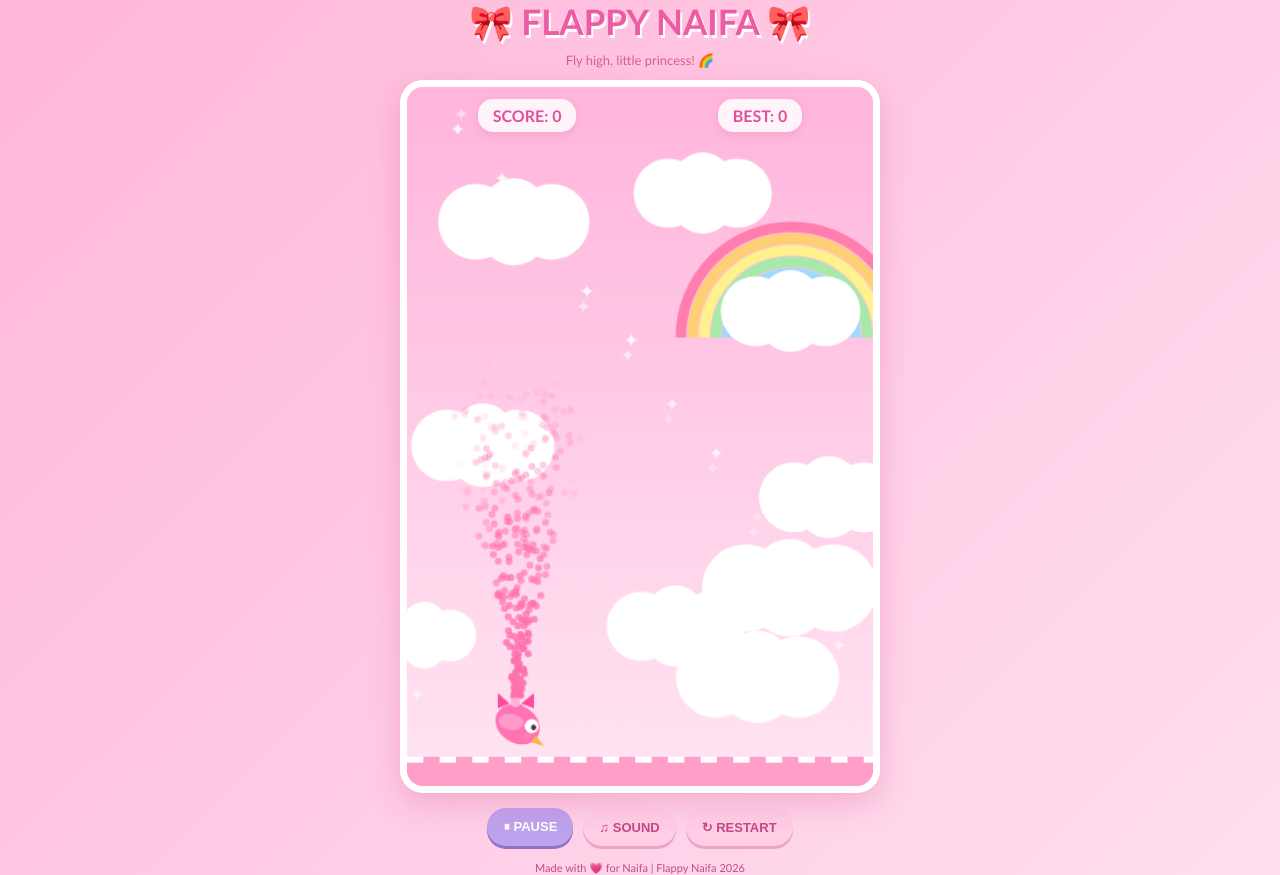
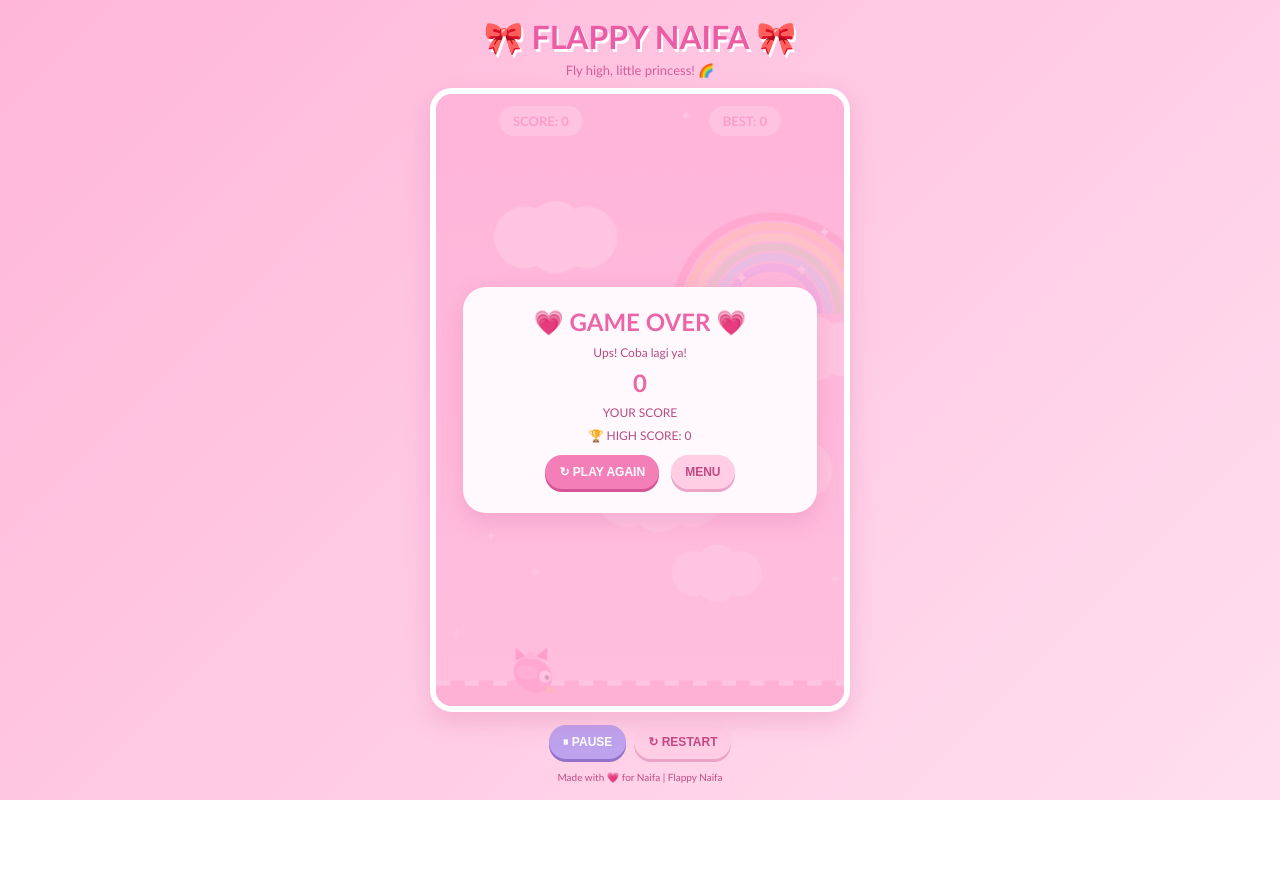
Before and after one commit to faqihdillah/project-faqih, a plain HTML site: page index.html in a window 1280 px wide. Both pictures are taken after a click on the button "▶ START GAME". After the commit the page ends 800 px from the top, so only its background shows below. Drawn offline with Linux system fonts and the light colour scheme.

Commit message:
Add files via upload

```diff
--- a/index.html
+++ b/index.html
@@ -3,7 +3,7 @@
 <html lang="id">
 <head>
 <meta charset="UTF-8">
-<meta name="viewport" content="width=device-width, initial-scale=1.0">
+<meta name="viewport" content="width=device-width, initial-scale=1, maximum-scale=1, user-scalable=no">
 <title>Flappy Naifa 🎀</title>
 
 <style>
@@ -22,34 +22,34 @@ body {
     justify-content: center;
     overflow: hidden;
     color: #d94d91;
+    touch-action: manipulation;
 }
 
 .game-container {
-    width: min(95vw, 480px);
+    width: min(95vw, 420px);
     text-align: center;
-    position: relative;
 }
 
 h1 {
-    font-size: 35px;
+    font-size: 32px;
     color: #ec5ca5;
     text-shadow: 2px 3px white;
-    margin-bottom: 8px;
+    margin-bottom: 5px;
 }
 
 .subtitle {
     color: #d85b9a;
-    margin-bottom: 12px;
+    margin-bottom: 10px;
     font-size: 13px;
 }
 
 .game-box {
     position: relative;
     width: 100%;
-    border: 7px solid white;
-    border-radius: 23px;
+    border: 6px solid white;
+    border-radius: 22px;
     overflow: hidden;
-    box-shadow: 0 10px 30px #d45c9650;
+    box-shadow: 0 10px 25px #d45c9640;
     background: #ffb9db;
 }
 
@@ -65,76 +65,76 @@ canvas {
     position: absolute;
     top: 12px;
     width: 100%;
+    display: flex;
+    justify-content: space-around;
     z-index: 3;
     pointer-events: none;
-    display: flex;
-    justify-content: space-around;
 }
 
 .score-item {
-    background: #ffffffd9;
-    padding: 7px 15px;
+    background: #ffffffdf;
+    padding: 7px 14px;
     border-radius: 15px;
     font-weight: bold;
     color: #e44e9c;
-    box-shadow: 0 3px 8px #d45c9630;
+    font-size: 13px;
 }
 
 .overlay {
     position: absolute;
     inset: 0;
-    background: #ffb5d9b9;
+    background: #ffb5d9c9;
     display: flex;
     align-items: center;
     justify-content: center;
     z-index: 5;
-    padding: 15px;
+    padding: 12px;
 }
 
 .panel {
     background: #fff8fc;
-    width: 90%;
-    padding: 22px 15px;
-    border-radius: 25px;
+    width: 92%;
+    padding: 20px 12px;
+    border-radius: 23px;
     box-shadow: 0 8px 25px #c64b8735;
 }
 
 .panel h2 {
-    font-size: 27px;
+    font-size: 24px;
     color: #ed65a9;
     margin-bottom: 8px;
 }
 
 .panel p {
-    font-size: 13px;
+    font-size: 12px;
     margin: 8px 0;
     color: #b54c81;
 }
 
 button, select {
     border: none;
-    padding: 11px 16px;
-    margin: 5px;
+    padding: 10px 14px;
+    margin: 4px;
     border-radius: 20px;
     background: #f47eb8;
     color: white;
     font-weight: bold;
     cursor: pointer;
-    font-size: 13px;
+    font-size: 12px;
     box-shadow: 0 3px 0 #d65396;
+    touch-action: manipulation;
 }
 
 button:active {
-    transform: translateY(3px);
-    box-shadow: none;
+    transform: translateY(2px);
 }
 
-button.secondary {
+.secondary {
     background: #bda2ed;
     box-shadow: 0 3px 0 #9272c8;
 }
 
-button.light {
+.light {
     background: #ffcee5;
     color: #c34885;
     box-shadow: 0 3px 0 #e9a4c6;
@@ -148,7 +148,7 @@ select {
 }
 
 .selection {
-    margin: 12px 0;
+    margin: 10px 0;
 }
 
 .selection label {
@@ -162,20 +162,16 @@ select {
     display: flex;
     justify-content: center;
     flex-wrap: wrap;
-    margin-top: 10px;
+    margin-top: 9px;
 }
 
 .hidden {
     display: none !important;
 }
 
-#pauseScreen {
-    background: #ffb5d9c9;
-}
-
 .footer {
-    font-size: 11px;
-    margin-top: 10px;
+    font-size: 10px;
+    margin-top: 8px;
     color: #c14c85;
 }
 </style>
@@ -205,7 +201,7 @@ select {
 <div class="overlay" id="menuScreen">
     <div class="panel">
         <h2>🌸 Welcome Naifa! 🌸</h2>
-                <p>Help your cute bird fly through the pink pipes!</p>
+        <p>Bantu burung kecil melewati pipa pink!</p>
 
         <div class="selection">
             <label>🐦 PILIH WARNA BURUNG</label>
@@ -228,10 +224,6 @@ select {
         </div>
 
         <button onclick="startGame()">▶ START GAME</button>
-                <button class="secondary" onclick="toggleMusic()">
-                    ♫ MUSIC ON/OFF
-                </button>
-
         <p>Tekan SPASI atau sentuh layar untuk terbang!</p>
     </div>
 </div>
@@ -250,7 +242,7 @@ select {
 <div class="overlay hidden" id="overScreen">
     <div class="panel">
         <h2>💗 GAME OVER 💗</h2>
-                <p>Ups! Burung Naifa menabrak sesuatu!</p>
+        <p>Ups! Coba lagi ya!</p>
         <h2 id="finalScore">0</h2>
         <p>YOUR SCORE</p>
         <p>🏆 HIGH SCORE: <span id="finalBest">0</span></p>
@@ -262,26 +254,19 @@ select {
 </div>
 
 <div class="controls">
-        <button onclick="pauseGame()" id="pauseBtn" class="secondary">
-            ⏸ PAUSE
-        </button>
-        <button onclick="toggleMusic()" class="light">
-            ♫ SOUND
-        </button>
-        <button onclick="restartGame()" class="light">
-            ↻ RESTART
-        </button>
+    <button onclick="pauseGame()" class="secondary">⏸ PAUSE</button>
+    <button onclick="restartGame()" class="light">↻ RESTART</button>
 </div>
 
 <div class="footer">
-        Made with 💗 for Naifa | Flappy Naifa 2026
+Made with 💗 for Naifa | Flappy Naifa
 </div>
 
 </div>
 
 <script>
 const canvas = document.getElementById("game");
-const ctx = canvas.getContext("2d");
+const ctx = canvas.getContext("2d", { alpha: false });
 
 const W = 400;
 const H = 600;
@@ -298,26 +283,27 @@ let bird = {
     velocity: 0,
     gravity: 0.38,
     jump: -7.3,
-    size: 17,
     wing: 0
 };
 
 let pipes = [];
-let particles = [];
 let clouds = [];
+let stars = [];
 
 let pipeSpeed = 2.5;
 let gapSize = 165;
 let pipeWidth = 68;
+
 let frame = 0;
+let lastTime = 0;
+let accumulator = 0;
+
+const STEP = 1000 / 60;
 
 let birdColor = "#ff72b6";
 let hatType = "bow";
 
-// AUDIO
-
-
-// AUDIO FLAPPY NAIFA
+// AUDIO: HANYA SUARA LOMPAT
 let audioCtx = null;
 
 function initAudio() {
@@ -333,7 +319,6 @@ function initAudio() {
     }
 }
 
-// Hanya berbunyi saat burung melompat
 function flapSound() {
     if (!audioCtx) return;
 
@@ -341,6 +326,7 @@ function flapSound() {
     const gain = audioCtx.createGain();
 
     osc.type = "sine";
+
     osc.frequency.setValueAtTime(650, audioCtx.currentTime);
     osc.frequency.exponentialRampToValueAtTime(
         420,
@@ -360,17 +346,24 @@ function flapSound() {
     osc.stop(audioCtx.currentTime + 0.09);
 }
 
+// BACKGROUND
+function createBackground() {
+    clouds = [];
+    stars = [];
 
-// BACKGROUND
-function createClouds() {
-    clouds = [];
-
-    for (let i = 0; i < 9; i++) {
+    for (let i = 0; i < 5; i++) {
         clouds.push({
             x: Math.random() * W,
-            y: 60 + Math.random() * 460,
-            size: 20 + Math.random() * 20,
-            speed: 0.3 + Math.random() * 0.4
+            y: 60 + Math.random() * 450,
+            size: 20 + Math.random() * 15,
+            speed: 0.3 + Math.random() * 0.3
+        });
+    }
+
+    for (let i = 0; i < 12; i++) {
+        stars.push({
+            x: Math.random() * W,
+            y: Math.random() * 550
         });
     }
 }
@@ -396,7 +389,7 @@ function drawRainbow() {
         "#c6a2ff"
     ];
 
-    ctx.lineWidth = 9;
+    ctx.lineWidth = 8;
 
     colors.forEach((color, i) => {
         ctx.strokeStyle = color;
@@ -407,7 +400,8 @@ function drawRainbow() {
 }
 
 function drawBackground() {
-    let gradient = ctx.createLinearGradient(0, 0, 0, H);
+    const gradient = ctx.createLinearGradient(0, 0, 0, H);
+
     gradient.addColorStop(0, "#ffb5dc");
     gradient.addColorStop(1, "#ffe5f2");
 
@@ -416,21 +410,18 @@ function drawBackground() {
 
     drawRainbow();
 
-    // Stars
-    for (let i = 0; i < 22; i++) {
-        let x = (i * 73 + frame * 0.15) % W;
-        let y = (i * 97) % 540;
-
     ctx.fillStyle = "white";
     ctx.font = "16px Arial";
-        ctx.globalAlpha = 0.6 + Math.sin(frame * 0.04 + i) * 0.3;
-        ctx.fillText("✦", x, y);
+
+    for (let i = 0; i < stars.length; i++) {
+        ctx.fillText("✦", stars[i].x, stars[i].y);
     }
 
-    ctx.globalAlpha = 1;
+    for (let i = 0; i < clouds.length; i++) {
+        const c = clouds[i];
 
-    clouds.forEach(c => {
         drawCloud(c.x, c.y, c.size);
+
         if (state === "playing") {
             c.x -= c.speed;
 
@@ -439,13 +430,13 @@ function drawBackground() {
                 c.y = 50 + Math.random() * 460;
             }
         }
-    });
+    }
 
-    // Ground
     ctx.fillStyle = "#ff9fc9";
     ctx.fillRect(0, 575, W, 25);
 
     ctx.fillStyle = "white";
+
     for (let x = 0; x < W; x += 28) {
         ctx.fillRect(x, 575, 14, 5);
     }
@@ -496,14 +487,17 @@ function drawHat(x, y) {
 
     if (hatType === "flower") {
         for (let i = 0; i < 5; i++) {
-            let a = i * Math.PI * 2 / 5;
+            const a = i * Math.PI * 2 / 5;
+
             ctx.fillStyle = "#ff70ad";
             ctx.beginPath();
+
             ctx.arc(
                 Math.cos(a) * 7,
                 -13 + Math.sin(a) * 7,
                 5, 0, Math.PI * 2
             );
+
             ctx.fill();
         }
 
@@ -517,13 +511,15 @@ function drawHat(x, y) {
 }
 
 function drawBird() {
-    let x = bird.x;
-    let y = bird.y;
+    ctx.save();
 
-    ctx.save();
-    ctx.translate(x, y);
+    ctx.translate(bird.x, bird.y);
 
-    let angle = Math.min(0.55, Math.max(-0.45, bird.velocity * 0.07));
+    const angle = Math.max(
+        -0.45,
+        Math.min(0.55, bird.velocity * 0.07)
+    );
+
     ctx.rotate(angle);
 
     // Body
@@ -532,15 +528,15 @@ function drawBird() {
     ctx.ellipse(0, 0, 20, 16, 0, 0, Math.PI * 2);
     ctx.fill();
 
-    // Wing animation
-    let wingY = Math.sin(bird.wing) * 6;
+    // Wing
+    const wingY = Math.sin(bird.wing) * 5;
 
     ctx.fillStyle = "#ff9ac9";
     ctx.beginPath();
     ctx.ellipse(-6, wingY, 11, 7, -0.4, 0, Math.PI * 2);
     ctx.fill();
 
-    // Face
+    // Eye
     ctx.fillStyle = "white";
     ctx.beginPath();
     ctx.arc(11, -5, 6, 0, Math.PI * 2);
@@ -559,7 +555,7 @@ function drawBird() {
     ctx.lineTo(18, 7);
     ctx.fill();
 
-    // Cheeks
+    // Cheek
     ctx.fillStyle = "#ff80ad";
     ctx.beginPath();
     ctx.arc(12, 5, 3, 0, Math.PI * 2);
@@ -567,15 +563,12 @@ function drawBird() {
 
     ctx.restore();
 
-    drawHat(x, y - 9);
+    drawHat(bird.x, bird.y - 9);
 }
 
 // PIPES
 function createPipe() {
-    let min = 125;
-    let max = 425;
-
-    let gapY = min + Math.random() * (max - min);
+    const gapY = 125 + Math.random() * 300;
 
     pipes.push({
         x: W + 10,
@@ -585,11 +578,13 @@ function createPipe() {
 }
 
 function drawPipe(p) {
-    let topHeight = p.gapY - gapSize / 2;
-    let bottomY = p.gapY + gapSize / 2;
+    const topHeight = p.gapY - gapSize / 2;
+    const bottomY = p.gapY + gapSize / 2;
 
-    // Pipe gradient
-    let gradient = ctx.createLinearGradient(p.x, 0, p.x + pipeWidth, 0);
+    const gradient = ctx.createLinearGradient(
+        p.x, 0, p.x + pipeWidth, 0
+    );
+
     gradient.addColorStop(0, "#ff78b7");
     gradient.addColorStop(0.5, "#ffb4d5");
     gradient.addColorStop(1, "#ed5d9e");
@@ -615,7 +610,6 @@ function drawPipe(p) {
     ctx.strokeRect(p.x - 6, bottomY, pipeWidth + 12, 24);
 
     // NAIFA text
-    ctx.save();
     ctx.fillStyle = "white";
     ctx.font = "bold 15px Trebuchet MS";
     ctx.textAlign = "center";
@@ -628,49 +622,7 @@ function drawPipe(p) {
         ctx.fillText("NAIFA", p.x + pipeWidth / 2, bottomY + 53);
     }
 
-    ctx.restore();
-
-    // Decorations
-    ctx.fillStyle = "#ffdaeb";
-
-    for (let y = 35; y < topHeight - 40; y += 55) {
-        ctx.fillRect(p.x + 12, y, 7, 7);
-    }
-
-    for (let y = bottomY + 85; y < H - 25; y += 55) {
-        ctx.fillRect(p.x + 12, y, 7, 7);
-    }
-}
-
-// PARTICLES
-function makeParticles() {
-    for (let i = 0; i < 10; i++) {
-        particles.push({
-            x: bird.x,
-            y: bird.y,
-            vx: (Math.random() - 0.5) * 4,
-            vy: (Math.random() - 0.5) * 4,
-            life: 30
-        });
-    }
-}
-
-function drawParticles() {
-    particles.forEach(p => {
-        ctx.globalAlpha = p.life / 30;
-        ctx.fillStyle = "#ff70ad";
-
-        ctx.beginPath();
-        ctx.arc(p.x, p.y, 3, 0, Math.PI * 2);
-        ctx.fill();
-
-        p.x += p.vx;
-        p.y += p.vy;
-        p.life--;
-    });
-
-    particles = particles.filter(p => p.life > 0);
-    ctx.globalAlpha = 1;
+    ctx.textAlign = "left";
 }
 
 // GAME LOGIC
@@ -680,7 +632,6 @@ function resetGame() {
     bird.wing = 0;
 
     pipes = [];
-    particles = [];
 
     score = 0;
     frame = 0;
@@ -703,22 +654,23 @@ function startGame() {
     document.getElementById("pauseScreen").classList.add("hidden");
     document.getElementById("overScreen").classList.add("hidden");
 
-    if (musicOn) startMusic();
-
     flap();
 }
 
 function restartGame() {
     initAudio();
 
+    if (document.getElementById("menuScreen").classList.contains("hidden")) {
+        birdColor = document.getElementById("birdChoice").value;
+        hatType = document.getElementById("hatChoice").value;
+    }
+
     resetGame();
     state = "playing";
 
+    document.getElementById("menuScreen").classList.add("hidden");
     document.getElementById("pauseScreen").classList.add("hidden");
     document.getElementById("overScreen").classList.add("hidden");
-    document.getElementById("menuScreen").classList.add("hidden");
-
-    if (musicOn) startMusic();
 
     flap();
 }
@@ -727,6 +679,7 @@ function pauseGame() {
     if (state !== "playing") return;
 
     state = "paused";
+
     document.getElementById("pauseScreen").classList.remove("hidden");
 }
 
@@ -734,13 +687,12 @@ function resumeGame() {
     if (state !== "paused") return;
 
     state = "playing";
+
     document.getElementById("pauseScreen").classList.add("hidden");
 }
 
 function backToMenu() {
     state = "menu";
-
-    stopMusic();
 
     document.getElementById("overScreen").classList.add("hidden");
     document.getElementById("menuScreen").classList.remove("hidden");
@@ -760,12 +712,12 @@ function gameOver() {
 
     state = "over";
 
-    hitSound();
-    stopMusic();
-
     if (score > best) {
         best = score;
+
+        try {
             localStorage.setItem("naifaBest", best);
+        } catch (e) {}
     }
 
     document.getElementById("best").textContent = best;
@@ -784,88 +736,110 @@ function update() {
     bird.y += bird.velocity;
     bird.wing += 0.25;
 
-    // Spawn pipes
+    // Pipe dibuat berkala
     if (frame % 105 === 0) {
         createPipe();
     }
 
-    // Move pipes
-    pipes.forEach(p => {
+    // Gerakkan pipa
+    for (let i = 0; i < pipes.length; i++) {
+        const p = pipes[i];
+
         p.x -= pipeSpeed;
 
-        // Score
+        // Skor
         if (!p.scored && p.x + pipeWidth < bird.x) {
             p.scored = true;
             score++;
 
             document.getElementById("score").textContent = score;
-            scoreSound();
 
             if (score % 5 === 0) {
-                pipeSpeed = Math.min(4.5, pipeSpeed + 0.2);
+                pipeSpeed = Math.min(4, pipeSpeed + 0.15);
             }
         }
 
         // Collision
-        let bx = bird.x;
-        let by = bird.y;
-        let r = 13;
+        const bx = bird.x;
+        const by = bird.y;
+        const r = 13;
 
-        let horizontal =
-            bx + r > p.x && bx - r < p.x + pipeWidth;
+        const horizontal =
+            bx + r > p.x &&
+            bx - r < p.x + pipeWidth;
 
-        let topHeight = p.gapY - gapSize / 2;
-        let bottomY = p.gapY + gapSize / 2;
+        const topHeight = p.gapY - gapSize / 2;
+        const bottomY = p.gapY + gapSize / 2;
 
-        if (horizontal &&
-            (by - r < topHeight || by + r > bottomY)) {
+        if (
+            horizontal &&
+            (by - r < topHeight || by + r > bottomY)
+        ) {
             gameOver();
+            return;
         }
-    });
+    }
 
-    pipes = pipes.filter(p => p.x > -100);
+    // Hapus pipa yang sudah lewat
+    pipes = pipes.filter(p => p.x > -pipeWidth - 20);
 
-    // Ground / ceiling
+    // Tabrak batas
     if (bird.y + 16 > 575 || bird.y - 16 < 0) {
         gameOver();
     }
-
-    makeParticles();
 }
 
 // DRAW
 function draw() {
     drawBackground();
 
-    pipes.forEach(drawPipe);
-
-    drawParticles();
+    for (let i = 0; i < pipes.length; i++) {
+        drawPipe(pipes[i]);
+    }
 
     drawBird();
 
     if (state === "menu") {
-        ctx.fillStyle = "#ffffff";
+        ctx.fillStyle = "white";
         ctx.font = "bold 18px Trebuchet MS";
         ctx.textAlign = "center";
         ctx.fillText("READY TO FLY? 🎀", 200, 500);
+        ctx.textAlign = "left";
     }
 }
 
-function loop() {
+// OPTIMIZED GAME LOOP
+function loop(timestamp) {
+    if (!lastTime) lastTime = timestamp;
+
+    let delta = Math.min(timestamp - lastTime, 100);
+    lastTime = timestamp;
+
+    if (state === "playing") {
+        accumulator += delta;
+
+        while (accumulator >= STEP) {
             update();
+            accumulator -= STEP;
+
+            if (state !== "playing") break;
+        }
+    } else {
+        accumulator = 0;
+    }
+
     draw();
+
     requestAnimationFrame(loop);
 }
 
-// INPUT
+// INPUT LAPTOP
 document.addEventListener("keydown", e => {
     if (e.code === "Space") {
         e.preventDefault();
 
         if (state === "playing") {
             flap();
-        } else if (state === "menu") {
-            startGame();
         } else if (state === "paused") {
             resumeGame();
         } else if (state === "over") {
@@ -874,16 +848,20 @@ document.addEventListener("keydown", e => {
     }
 });
 
+// INPUT HP
 canvas.addEventListener("pointerdown", e => {
+    e.preventDefault();
+
     if (state === "playing") {
         flap();
     }
 });
 
 // INITIALIZE
-createClouds();
+createBackground();
 resetGame();
-loop();
+
+requestAnimationFrame(loop);
 
 </script>
 
```
Lines whose indentation alone changed are shown as unchanged.
